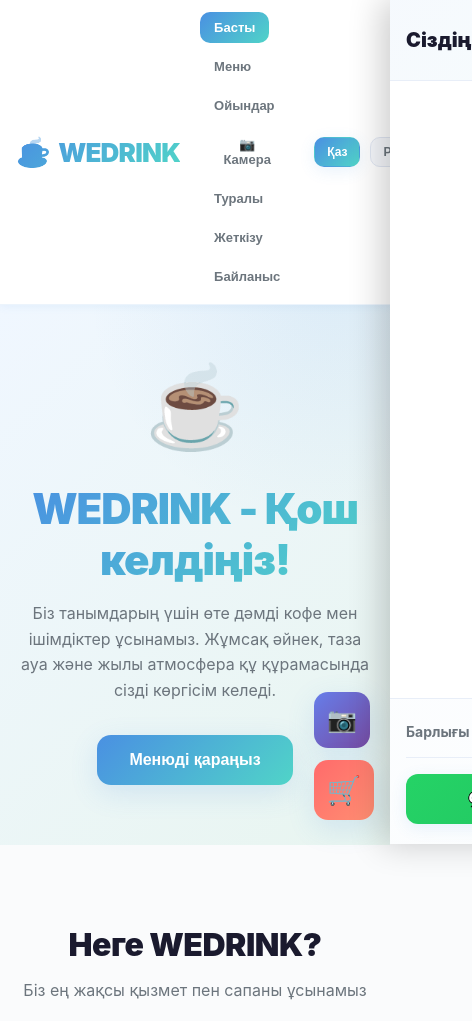
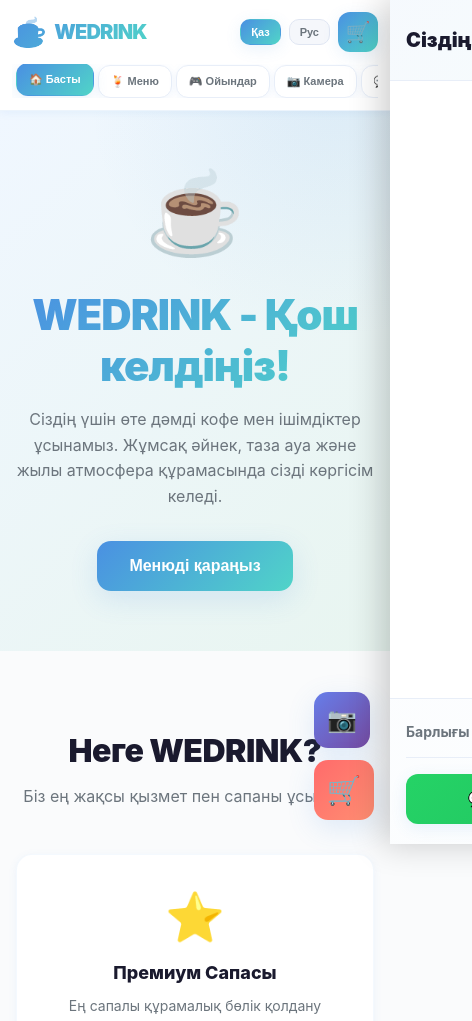
Before and after one commit to dinmuhamedaralbek7-stack/my-website, a plain HTML site: page index.html in a window 390 px wide. Shown: the top 1021 px of the page, 472 px wide, since content can reach past the window. Drawn offline with Linux system fonts and the light colour scheme.

Commit message:
Update index.html

```diff
--- a/index.html
+++ b/index.html
@@ -3,7 +3,7 @@
 <head>
     <meta charset="UTF-8">
     <meta name="viewport" content="width=device-width, initial-scale=1.0">
-    <title>WEDRINK - Тараз - Кәсіптік Кофе</title>
+    <title>Тараз - Кәсіптік Кофе</title>
     <style>
         * {
             margin: 0;
@@ -80,31 +80,72 @@
 
         .nav-menu {
             display: flex;
-            gap: 8px;
+            gap: 6px;
             align-items: center;
             list-style: none;
-            flex-wrap: wrap;
+            flex-wrap: nowrap;
+            overflow-x: auto;
+            padding: 0 8px;
+            -webkit-overflow-scrolling: touch;
+        }
+
+        .nav-menu::-webkit-scrollbar {
+            height: 0;
         }
 
         .nav-link {
-            padding: 8px 14px;
-            border-radius: 10px;
+            padding: 10px 16px;
+            border-radius: 12px;
             cursor: pointer;
-            font-size: 13px;
-            font-weight: 700;
+            font-size: 12px;
+            font-weight: 800;
             color: var(--text-secondary);
             transition: all 0.3s ease;
-            background: transparent;
-            border: none;
+            background: white;
+            border: 1.5px solid #E8EEF8;
             text-decoration: none;
-            display: inline-block;
+            display: inline-flex;
+            align-items: center;
+            gap: 4px;
             user-select: none;
+            white-space: nowrap;
+            flex-shrink: 0;
+            box-shadow: var(--shadow-sm);
         }
 
         .nav-link.active,
         .nav-link:hover {
             background: linear-gradient(135deg, #4A90E2, #50D4C8);
             color: white;
+            border-color: transparent;
+            box-shadow: var(--shadow-md);
+            transform: translateY(-2px);
+        }
+
+        .nav-link.order-btn {
+            background: linear-gradient(135deg, #FF6B6B, #FF8E72);
+            color: white;
+            border-color: transparent;
+            font-weight: 900;
+            font-size: 13px;
+            box-shadow: var(--shadow-md);
+            margin-left: auto;
+            animation: pulse 2s infinite;
+        }
+
+        .nav-link.order-btn:hover {
+            background: linear-gradient(135deg, #FF5252, #FF7060);
+            transform: scale(1.05) translateY(-2px);
+            box-shadow: var(--shadow-lg);
+        }
+
+        @keyframes pulse {
+            0%, 100% {
+                transform: scale(1);
+            }
+            50% {
+                transform: scale(1.02);
+            }
         }
 
         .header-actions {
@@ -1479,6 +1520,56 @@
 
         /* ============ RESPONSIVE ============ */
         @media (max-width: 768px) {
+            .header-content {
+                padding: 12px 12px;
+                gap: 12px;
+                flex-wrap: wrap;
+            }
+
+            .logo {
+                font-size: 20px;
+                min-width: fit-content;
+            }
+
+            .nav-menu {
+                gap: 4px;
+                padding: 0 4px;
+                order: 3;
+                width: 100%;
+                flex-wrap: nowrap;
+            }
+
+            .nav-link {
+                padding: 9px 12px;
+                font-size: 11px;
+                gap: 3px;
+            }
+
+            .nav-link.order-btn {
+                background: linear-gradient(135deg, #FF6B6B, #FF8E72);
+                padding: 9px 14px;
+                font-size: 12px;
+                font-weight: 900;
+                margin-left: auto;
+                order: 2;
+                flex-shrink: 0;
+            }
+
+            .header-actions {
+                order: 1;
+                gap: 8px;
+            }
+
+            .lang-toggle {
+                padding: 6px 10px;
+                font-size: 11px;
+            }
+
+            .cart-btn {
+                width: 40px;
+                height: 40px;
+            }
+
             .memory-game {
                 grid-template-columns: repeat(3, 1fr);
             }
@@ -1493,6 +1584,19 @@
         }
 
         @media (min-width: 768px) {
+            .header-content {
+                flex-wrap: nowrap;
+            }
+
+            .nav-menu {
+                flex-wrap: nowrap;
+                margin: 0 auto;
+            }
+
+            .nav-link.order-btn {
+                margin-left: auto;
+            }
+
             .products {
                 grid-template-columns: repeat(2, 1fr);
                 gap: 14px;
@@ -1546,13 +1650,12 @@
                 <span>WEDRINK</span>
             </a>
             <ul class="nav-menu">
-                <li><button class="nav-link active" onclick="showPage('home')">Басты</button></li>
-                <li><button class="nav-link" onclick="showPage('menu')">Меню</button></li>
-                <li><button class="nav-link" onclick="showPage('games')">Ойындар</button></li>
+                <li><button class="nav-link active" onclick="showPage('home')">🏠 Басты</button></li>
+                <li><button class="nav-link" onclick="showPage('menu')">🍹 Меню</button></li>
+                <li><button class="nav-link" onclick="showPage('games')">🎮 Ойындар</button></li>
                 <li><button class="nav-link" onclick="showPage('camera')">📷 Камера</button></li>
-                <li><button class="nav-link" onclick="showPage('about')">Туралы</button></li>
-                <li><button class="nav-link" onclick="showPage('delivery')">Жеткізу</button></li>
-                <li><button class="nav-link" onclick="showPage('contact')">Байланыс</button></li>
+                <li><button class="nav-link" onclick="showPage('contact')">💬 Байланыс</button></li>
+                <li><button class="nav-link order-btn" onclick="showPage('menu')">🛍️ Заказть</button></li>
             </ul>
             <div class="header-actions">
                 <button class="lang-toggle active" data-lang="kk" onclick="setLanguage('kk')">Қаз</button>
@@ -1572,7 +1675,7 @@
             <div class="hero-content">
                 <div class="hero-emoji">☕</div>
                 <h1 id="hero-title">WEDRINK - Қош келдіңіз!</h1>
-                <p id="hero-subtitle">Біз танымдарың үшін өте дәмді кофе мен ішімдіктер ұсынамыз. Жұмсақ әйнек, таза ауа және жылы атмосфера құ құрамасында сізді көргісім келеді.</p>
+                <p id="hero-subtitle">Сіздің үшін өте дәмді кофе мен ішімдіктер ұсынамыз. Жұмсақ әйнек, таза ауа және жылы атмосфера құрамасында сізді көргісім келеді.</p>
                 <button class="hero-btn" onclick="showPage('menu')" id="hero-btn">Менюді қараңыз</button>
             </div>
         </section>
@@ -1585,22 +1688,22 @@
                 <div class="feature-card">
                     <div class="feature-icon">⭐</div>
                     <h3 id="feature1-title">Премиум Сапасы</h3>
-                    <p id="feature1-desc">Ең сапалы құрамдас бөлшектер қолдану</p>
+                    <p id="feature1-desc">Ең сапалы құрамалық бөлік қолдану</p>
                 </div>
                 <div class="feature-card">
                     <div class="feature-icon">⚡</div>
                     <h3 id="feature2-title">Тез Қызмет</h3>
-                    <p id="feature2-desc">Бесжаста теңге өйтілген, балалы қызмет</p>
+                    <p id="feature2-desc">Ынамды және сүйінді қызмет</p>
                 </div>
                 <div class="feature-card">
                     <div class="feature-icon">🎁</div>
                     <h3 id="feature3-title">Ерекше ұсыныстар</h3>
-                    <p id="feature3-desc">Әрбір апта жаңа үзінді ішімдіктер</p>
+                    <p id="feature3-desc">Әрбір аптада жаңа ішімдіктер</p>
                 </div>
                 <div class="feature-card">
                     <div class="feature-icon">📱</div>
                     <h3 id="feature4-title">Оңай Тапсырыс</h3>
-                    <p id="feature4-desc">Мобильде тапсырыс беру барлық қалай болады</p>
+                    <p id="feature4-desc">Мобильде заказ беру өте оңай</p>
                 </div>
             </div>
         </section>
@@ -1608,7 +1711,7 @@
         <!-- PRODUCTS SHOWCASE -->
         <section class="products-showcase">
             <div class="menu-container">
-                <h2 class="section-title" id="popular-title">Танымдалған Өнімдер</h2>
+                <h2 class="section-title" id="popular-title">Танымал Өнімдер</h2>
                 <div class="products-grid" id="popularProducts"></div>
             </div>
         </section>
@@ -1685,49 +1788,6 @@
             </div>
         </section>
     </div>
-    <div class="page" id="about-page">
-        <section class="about-section">
-            <div class="about-grid">
-                <div class="about-image">🏪</div>
-                <div class="about-content">
-                    <h2 id="about-title">Біз туралы</h2>
-                    <p id="about-desc1">WEDRINK - Тараз қаласында ешкімнің кофе мәденiyetін ұсыну құ құрылған әлеуметтік ғана емес, коммерциялық орын. Бізде өте немәселі кофе, шарттаушы чай және өзге ішімдіктер бар.</p>
-                    <p id="about-desc2">Біздің мақсаты - әрбір ашуға дәмді және сапалы өнім ұсыну. Бізде ең жақсы қызмет берілетін команда бар.</p>
-                    <ul class="about-list">
-                        <li id="about-list1">Таза және әдемі интерьер</li>
-                        <li id="about-list2">Сапалы кофе және шай</li>
-                        <li id="about-list3">Ассоци ешегі команда</li>
-                        <li id="about-list4">Жұрын пәтер атмосфера</li>
-                        <li id="about-list5">Салқын және ыстық ішімдіктер</li>
-                    </ul>
-                </div>
-            </div>
-        </section>
-    </div>
-
-    <!-- ============ DELIVERY PAGE ============ -->
-    <div class="page" id="delivery-page">
-        <section class="delivery-section">
-            <h2 class="section-title" id="delivery-title">Жеткізу</h2>
-            <p class="section-subtitle" id="delivery-subtitle">Біз Тараз қаласының барлық аймағында жеткізу ұсынамыз</p>
-            <div class="delivery-image">🚗</div>
-            <div class="delivery-grid">
-                <div class="delivery-card">
-                    <h3 id="delivery-opt1">Тез Жеткізу</h3>
-                    <p id="delivery-desc1">30 минут ішінде тапсырысыңыз жеткізіледі. Таза және сыпайы құдықшы.</p>
-                </div>
-                <div class="delivery-card">
-                    <h3 id="delivery-opt2">Іс Жұмыс</h3>
-                    <p id="delivery-desc2">09:00 - 22:00 аралығында ашық. Өте жүй демеу шеңберінде жеткізу қызмет.</p>
-                </div>
-                <div class="delivery-card">
-                    <h3 id="delivery-opt3">Тұрақты Бағалар</h3>
-                    <p id="delivery-desc3">Барлық бағалар уақтында өзгермейді. Вызыв және онлайндағы үйлестіру арқылы тапсырыс беріңіз.</p>
-                </div>
-            </div>
-        </section>
-    </div>
-
     <!-- ============ CONTACT PAGE ============ -->
     <div class="page" id="contact-page">
         <section class="contact-section">
@@ -2040,12 +2100,11 @@
             document.querySelectorAll('.nav-link').forEach(link => {
                 link.classList.remove('active');
                 const btnText = link.textContent.trim();
-                if (pageName === 'home' && btnText === 'Басты') link.classList.add('active');
-                else if (pageName === 'menu' && btnText === 'Меню') link.classList.add('active');
-                else if (pageName === 'games' && btnText === 'Ойындар') link.classList.add('active');
-                else if (pageName === 'about' && btnText === 'Туралы') link.classList.add('active');
-                else if (pageName === 'delivery' && btnText === 'Жеткізу') link.classList.add('active');
-                else if (pageName === 'contact' && btnText === 'Байланыс') link.classList.add('active');
+                if (pageName === 'home' && (btnText.includes('Басты') || btnText.includes('Главная'))) link.classList.add('active');
+                else if (pageName === 'menu' && (btnText.includes('Меню') || btnText.includes('Menu'))) link.classList.add('active');
+                else if (pageName === 'games' && (btnText.includes('Ойындар') || btnText.includes('Игры'))) link.classList.add('active');
+                else if (pageName === 'camera' && (btnText.includes('Камера') || btnText.includes('Camera'))) link.classList.add('active');
+                else if (pageName === 'contact' && (btnText.includes('Байланыс') || btnText.includes('Контакт'))) link.classList.add('active');
             });
 
             window.scrollTo(0, 0);
@@ -2073,43 +2132,27 @@
             const texts = {
                 kk: {
                     'hero-title': 'WEDRINK - Қош келдіңіз!',
-                    'hero-subtitle': 'Біз танымдарың үшін өте дәмді кофе мен ішімдіктер ұсынамыз. Жұмсақ әйнек, таза ауа және жылы атмосфера құ құрамасында сізді көргісім келеді.',
+                    'hero-subtitle': 'Сіздің үшін өте дәмді кофе мен ішімдіктер ұсынамыз. Жұмсақ әйнек, таза ауа және жылы атмосфера құрамасында сізді көргісім келеді.',
                     'hero-btn': 'Менюді қараңыз',
                     'features-title': 'Неге WEDRINK?',
                     'features-subtitle': 'Біз ең жақсы қызмет пен сапаны ұсынамыз',
                     'feature1-title': 'Премиум Сапасы',
-                    'feature1-desc': 'Ең сапалы құрамдас бөлшектер қолдану',
+                    'feature1-desc': 'Ең сапалы құрамалық бөлік қолдану',
                     'feature2-title': 'Тез Қызмет',
-                    'feature2-desc': 'Бесжаста теңге өйтілген, балалы қызмет',
+                    'feature2-desc': 'Ынамды және сүйінді қызмет',
                     'feature3-title': 'Ерекше ұсыныстар',
-                    'feature3-desc': 'Әрбір апта жаңа үзінді ішімдіктер',
+                    'feature3-desc': 'Әрбір аптада жаңа ішімдіктер',
                     'feature4-title': 'Оңай Тапсырыс',
-                    'feature4-desc': 'Мобильде тапсырыс беру барлық қалай болады',
-                    'popular-title': 'Танымдалған Өнімдер',
+                    'feature4-desc': 'Мобильде заказ беру өте оңай',
+                    'popular-title': 'Танымал Өнімдер',
                     'games-title': '🎮 Ойындар',
                     'games-subtitle': 'Ләззат көтерісіңіз! Забавные игры с кофе 😄',
                     'memory-title': '🎯 Жұпты Табу Ойыны',
-                    'memory-desc': 'Барлық жұптарды табыңыз! Найди все пары. Жылдамсыңыз! ⏱️',
+                    'memory-desc': 'Барлық жұптарды табыңыз! Найди все пары. Жылдамдағы! ⏱️',
                     'moves-label': 'Жүрістер',
                     'matched-label': 'Табылды',
                     'time-label': 'Уақыт',
                     'playBtn': 'Ойындарды бастау',
-                    'about-title': 'Біз туралы',
-                    'about-desc1': 'WEDRINK - Тараз қаласында ешкімнің кофе мәденiyetін ұсыну құ құрылған әлеуметтік ғана емес, коммерциялық орын. Бізде өте немәселі кофе, шарттаушы чай және өзге ішімдіктер бар.',
-                    'about-desc2': 'Біздің мақсаты - әрбір ашуға дәмді және сапалы өнім ұсыну. Бізде ең жақсы қызмет берілетін команда бар.',
-                    'about-list1': 'Таза және әдемі интерьер',
-                    'about-list2': 'Сапалы кофе және шай',
-                    'about-list3': 'Ассоци ешегі команда',
-                    'about-list4': 'Жұрын пәтер атмосфера',
-                    'about-list5': 'Салқын және ыстық ішімдіктер',
-                    'delivery-title': 'Жеткізу',
-                    'delivery-subtitle': 'Біз Тараз қаласының барлық аймағында жеткізу ұсынамыз',
-                    'delivery-opt1': 'Тез Жеткізу',
-                    'delivery-desc1': '30 минут ішінде тапсырысыңыз жеткізіледі. Таза және сыпайы құдықшы.',
-                    'delivery-opt2': 'Іс Жұмыс',
-                    'delivery-desc2': '09:00 - 22:00 аралығында ашық. Өте жүй демеу шеңберінде жеткізу қызмет.',
-                    'delivery-opt3': 'Тұрақты Бағалар',
-                    'delivery-desc3': 'Барлық бағалар уақтында өзгермейді. Вызыв және онлайндағы үйлестіру арқылы тапсырыс беріңіз.',
                     'contact-title': 'Байланыс',
                     'contact-subtitle': 'WEDRINK-ті сұрау үшін Instagram-та бізді тап',
                     'contact-addr-title': 'Адрес',
@@ -2121,7 +2164,7 @@
                     'cart-title': 'Сіздің тапсырысыңыз',
                     'total-label': 'Барлығы',
                     'whatsapp-btn-text': 'WhatsApp арқылы тапсыру',
-                    'footer-desc': 'Тараз қаласында өте дәмті кофе мен ішімдіктер ұсынамыз.',
+                    'footer-desc': 'Тараз қаласында өте дәмді кофе мен ішімдіктер ұсынамыз.',
                     'footer-menu': 'МЕНЮ',
                     'footer-company': 'КОМПАНИЯ',
                     'footer-contact': 'БАЙЛАНЫС',
@@ -2363,7 +2406,7 @@
                 ? `*Жалпы сома: ${total}₸*\n\n📌 Клиенттің тапсырысы WEDRINK сайтынан келді`
                 : `*Итого: ${total}₸*\n\n📌 Заказ клиента пришел с сайта WEDRINK`;
 
-            window.open(`https://wa.me/?text=${encodeURIComponent(message)}`, '_blank');
+            window.open(`https://wa.me/87783772352?text=${encodeURIComponent(message)}`, '_blank');
         }
 
         // ============ CAMERA FUNCTIONS ============
```
